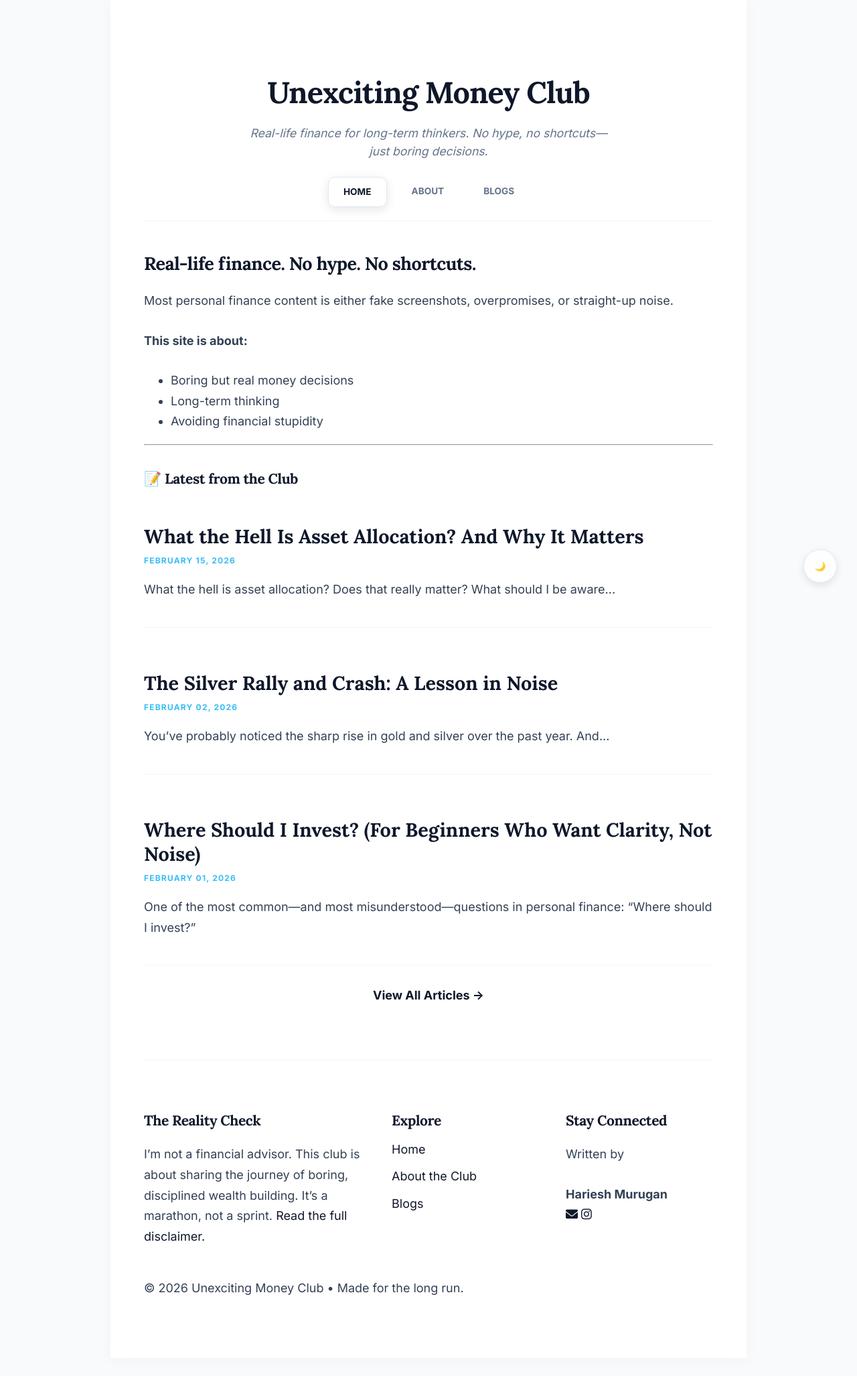
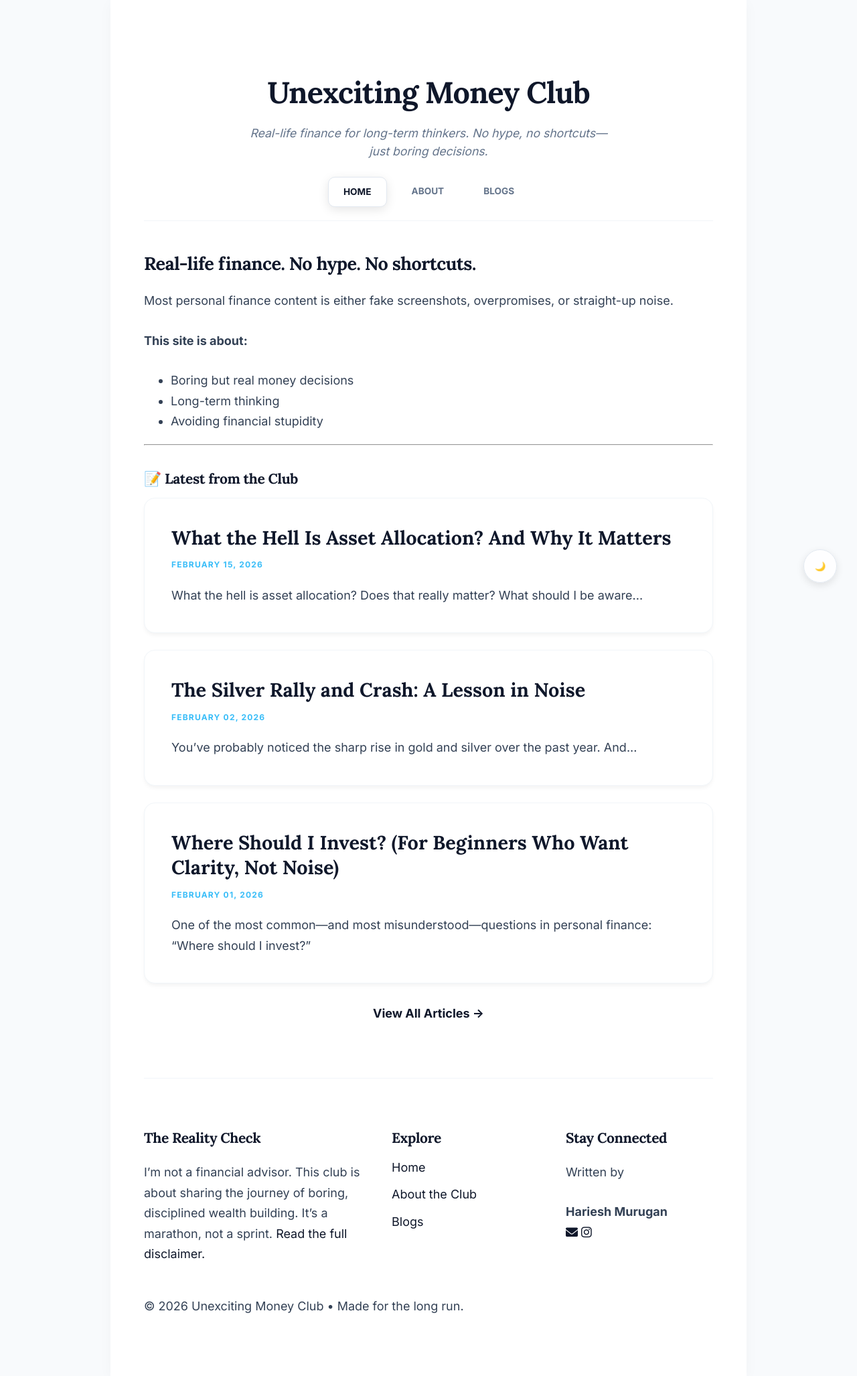
Before and after one commit to HarieshMK/HarieshMK.github.io, a Jekyll site: the page built from index.md, in a window 1280 px wide. Shown: the whole page at 67% size. Built offline with Jekyll 4.4.1, drawn with Linux system fonts in a browser that asks for light colours; before the commit the page ends 2027 px from its top, so only the background shows below that.

Commit message:
Update style.css

```diff
--- a/assets/css/style.css
+++ b/assets/css/style.css
@@ -290,58 +290,67 @@ a:not(.nav-list li a):not(.post-card-link):not(.back-link):not(.generic-link):ho
   letter-spacing: 0.05em;
 }
 
-/* ===== 10. EDITORIAL BLOG LIST (THE PREMIUM UPDATE) ===== */
-.post-card {
-  background: transparent !important; /* Removes the box background */
-  border-bottom: 1px solid #f1f5f9 !important; /* Clean divider line */
-  border-top: none !important;
-  border-left: none !important;
-  border-right: none !important;
-  border-radius: 0 !important;
-  padding: 40px 0 !important; /* Deep spacing for a premium feel */
+/* ===== 10. PREMIUM EDITORIAL BLOG LIST (WITH BREATHING ROOM) ===== */
+.playlist-group {
   display: flex;
   flex-direction: column;
-  transition: opacity 0.3s ease;
-  box-shadow: none !important; /* Removes the box shadows */
+  gap: 32px; /* Increased gap between blog posts */
+  margin-top: 40px;
+}
+
+.post-card-link {
+  text-decoration: none !important;
+  display: block;
+}
+
+.post-card {
+  background: rgba(255, 255, 255, 0.03); /* Extremely subtle tint for depth */
+  border: 1px solid rgba(255, 255, 255, 0.05) !important;
+  border-radius: 16px;
+  /* THE FIX: Significant internal padding so text doesn't touch the edges */
+  padding: 40px !important;
+  transition: all 0.4s cubic-bezier(0.165, 0.84, 0.44, 1);
 }
 
 .post-card:hover {
-  opacity: 0.75;
+  background: rgba(255, 255, 255, 0.06);
+  border-color: #38bdf8 !important;
+  transform: translateY(-4px);
 }
 
 .post-title {
-  font-size: 1.8rem; /* Bold Hero Title */
+  font-size: 1.8rem;
   font-family: 'Lora', serif;
-  color: #0f172a;
-  line-height: 1.25;
-  margin-bottom: 8px !important;
+  color: #ffffff; /* Contrast for Dark Mode */
+  line-height: 1.3;
+  margin-bottom: 12px !important;
   display: block;
 }
 
 .post-date {
   font-size: 0.75rem;
-  color: #38bdf8; /* Brand blue for the accent */
+  color: #38bdf8;
   font-weight: 800;
   text-transform: uppercase;
   letter-spacing: 0.1em;
-  margin-bottom: 18px;
+  margin-bottom: 20px;
   display: block;
 }
 
 .post-card p {
   font-size: 1.05rem !important;
-  color: #475569 !important;
-  line-height: 1.7 !important;
-  max-width: 720px; /* Comfortable reading width */
+  color: #94a3b8 !important; /* Muted slate for excerpts */
+  line-height: 1.8 !important; /* Increased line height for readability */
+  max-width: 100%;
   margin: 0 !important;
 }
 
-/* Dark Mode Polish */
-.dark-theme .folder-card {
-  background: #1e293b !important;
-  border-color: rgba(255, 255, 255, 0.05) !important;
+/* Light Theme Overrides (to keep it consistent) */
+body:not(.dark-theme) .post-card {
+  background: #ffffff;
+  border: 1px solid #f1f5f9 !important;
+  box-shadow: 0 4px 6px -1px rgba(0, 0, 0, 0.05);
 }
-.dark-theme .folder-name { color: #f1f5f9 !important; }
-.dark-theme .post-title { color: #ffffff !important; }
-.dark-theme .post-card { border-bottom-color: rgba(255, 255, 255, 0.1) !important; }
-.dark-theme .post-card p { color: #94a3b8 !important; }
+
+body:not(.dark-theme) .post-title { color: #0f172a; }
+body:not(.dark-theme) .post-card p { color: #475569 !important; }
```
